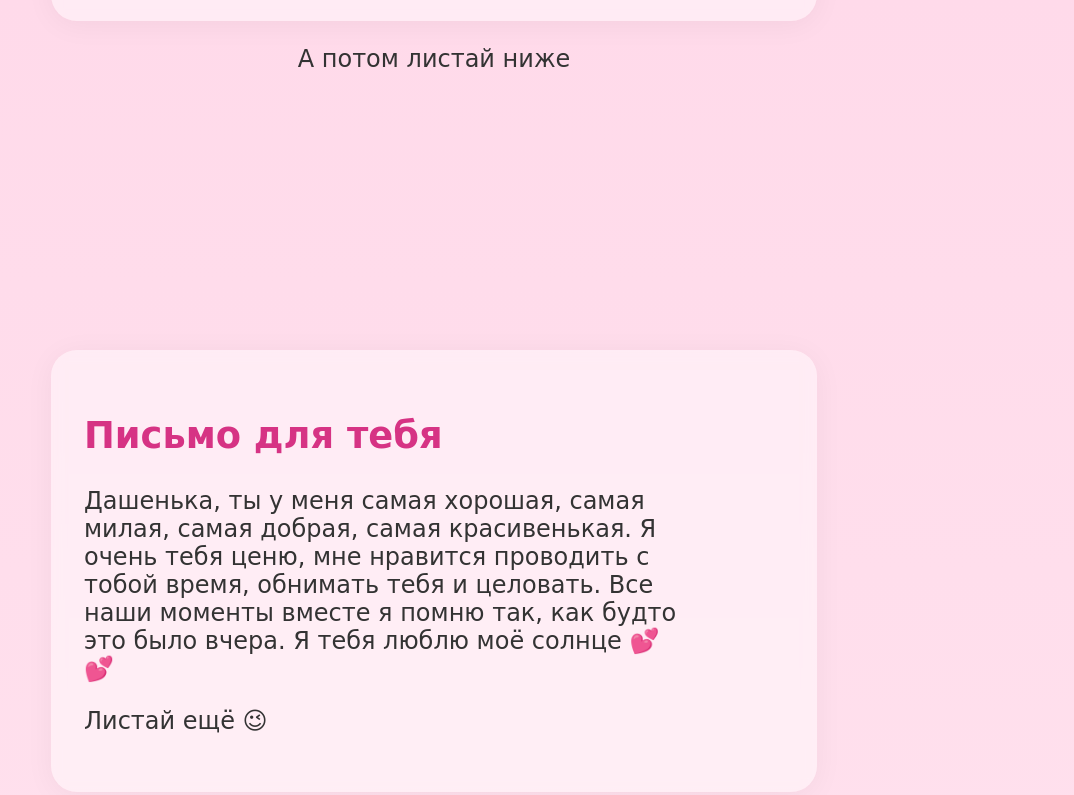
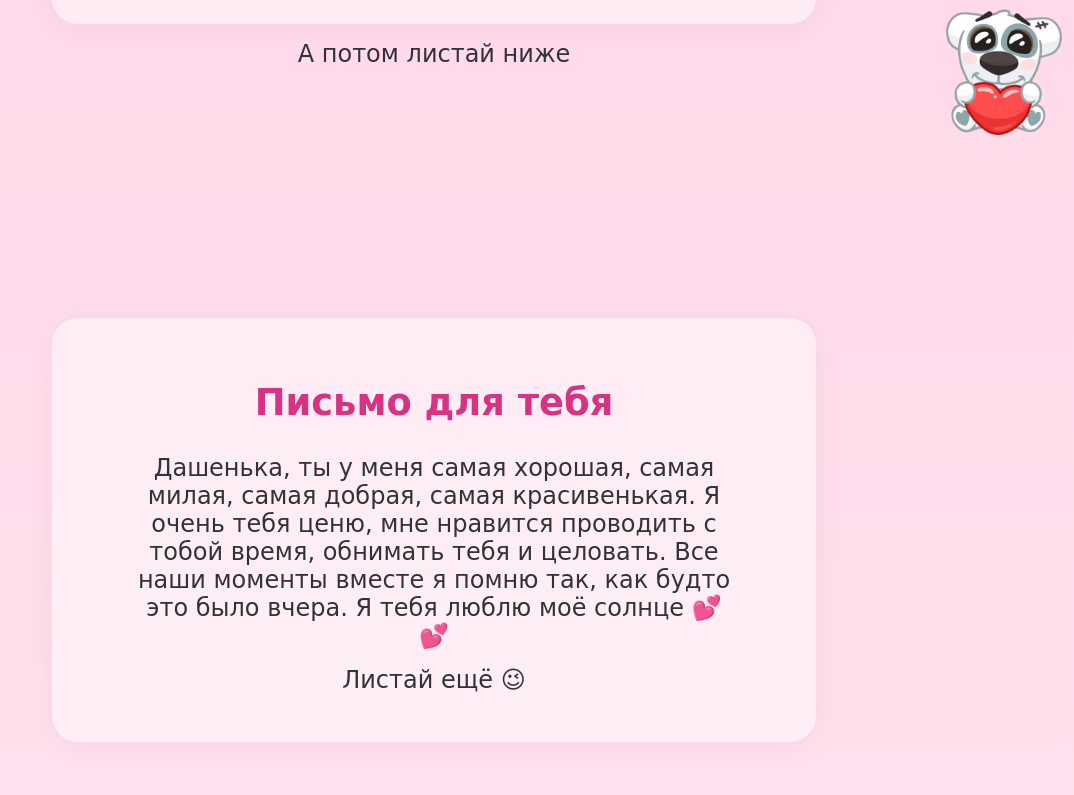
Before and after one commit to kerccv/dlyalubimoy, a plain HTML site: page index.html in a window 1280 px wide. Shown: the part 578-1373 px from the top of the page, without its empty margins (206-1280 px from the left). Drawn offline with Linux system fonts and the light colour scheme; a web font is replaced by a local one.

Commit message:
Add files via upload

```diff
--- a/index.html
+++ b/index.html
@@ -9,7 +9,6 @@
     @import url('https://fonts.googleapis.com/css2?family=Pacifico&display=swap');
     @import url('https://fonts.googleapis.com/css2?family=Neucha&display=swap');
     @import url('https://fonts.googleapis.com/css2?family=Sofia+Sans:ital,wght@0,1..1000;1,1..1000&display=swap');
-    @import url('https://fonts.googleapis.com/css2?family=Special+Gothic+Expanded+One&display=swap');
 
     body {
       margin: 0;
@@ -56,6 +55,8 @@
     .center, .section {
       position: relative;
       z-index: 1;
+      padding: 2rem;
+      text-align: center;
     }
 
     .center {
@@ -64,26 +65,21 @@
       align-items: center;
       justify-content: center;
       min-height: 100vh;
-      text-align: center;
-      padding: 2rem;
     }
 
-    h1 {
-      font-size: 2.7rem;
+    h1, h2 {
       color: #d63384;
       font-family: "Neucha", cursive;
     }
 
-    h2 {
-      font-size: 2.3rem;
-      color: #d63384;
-      font-family: "Neucha", cursive;
-    }
+    h1 { font-size: 2.7rem; }
+    h2 { font-size: 2.3rem; }
 
     p {
       font-size: 1.5rem;
       color: #333;
       max-width: 600px;
+      margin: 1rem auto;
       font-family: "Neucha", cursive;
     }
 
@@ -106,32 +102,62 @@
       box-shadow: 0 4px 10px rgba(0,0,0,0.2);
     }
 
-    .section {
-      padding: 4rem 1rem;
-    }
-
     .letter {
       background: rgba(255, 255, 255, 0.459);
       border-radius: 26px;
       box-shadow: 0 4px 30px rgba(0, 0, 0, 0.048);
       backdrop-filter: blur(6.9px);
-      -webkit-backdrop-filter: blur(7.9px);
-      border: 1px solid rgba(255, 255, 255, 0);
       padding: 2rem;
       max-width: 700px;
       margin: 0 auto;
     }
+
+    .with-sticker {
+      position: relative;
+      overflow: hidden;
+    }
+
+    .sticker-image {
+      position: absolute;
+      width: 120px;
+      opacity: 0;
+      transform: translateY(40px) scale(1.05);
+      transition: opacity 1s ease, transform 1s ease;
+      pointer-events: none;
+      z-index: 2;
+    }
+
+    .with-sticker.visible .sticker-image {
+      opacity: 1;
+      transform: translateY(0px) scale(1.05);
+    }
+
+    .with-sticker[data-sticker="spotty1.png"] .sticker-image {
+      top: 550px;
+      right: 10px;
+    }
+
+    .with-sticker[data-sticker="spotty2.png"] .sticker-image {
+      bottom: -50px;
+      left: 20px;
+    }
+
+    .with-sticker[data-sticker="spotty3.png"] .sticker-image {
+      top: 700px;
+      left: 70%;
+      transform: translateX(-50%) translateY(40px);
+    }
   </style>
 </head>
+
 <body>
-
   <audio id="bgMusic" autoplay loop hidden>
     <source src="cwety.mp3" type="audio/mpeg">
   </audio>
 
   <audio id="clickSound" src="notification.mp3" preload="auto"></audio>
 
-  <div class="center">
+  <div class="center with-sticker" data-sticker="spotty1.png">
     <div class="letter">
       <h1>Ты знаешь как я тебя люблю, моё солнышко?</h1>
       <p>Надеюсь тебе понравился подарочек, я старался! Нажми на кнопочку ниже своими пальчиками!</p>
@@ -140,17 +166,19 @@
     <p>А потом листай ниже</p>
   </div>
 
-  <div class="section">
+  <div class="section with-sticker" data-sticker="spotty2.png">
     <div class="letter">
       <h2>Письмо для тебя</h2>
       <p>
-        Дашенька, ты у меня самая хорошая, самая милая, самая добрая, самая красивенькая. Я очень тебя ценю, мне нравится проводить с тобой время, обнимать тебя и целовать. Все наши моменты вместе я помню так, как будто это было вчера. Я тебя люблю моё солнце 💕💕
+        Дашенька, ты у меня самая хорошая, самая милая, самая добрая, самая красивенькая. Я очень тебя ценю,
+        мне нравится проводить с тобой время, обнимать тебя и целовать. Все наши моменты вместе я помню
+        так, как будто это было вчера. Я тебя люблю моё солнце 💕💕
       </p>
       <p>Листай ещё 😉</p>
     </div>
   </div>
 
-  <div class="center">
+  <div class="center with-sticker" data-sticker="spotty3.png">
     <div class="letter">
       <h2>Нажми для сюрприза ✨</h2>
       <button onclick="randomSurprise()">Кто ты для меня??</button>
@@ -162,6 +190,7 @@
 
   <script>
     document.getElementById("bgMusic").volume = 0.1;
+
     function playClickSound() {
       const clickSound = document.getElementById("clickSound");
       clickSound.currentTime = 0;
@@ -213,6 +242,34 @@
       document.getElementById("surpriseText").innerText = random;
       startHearts();
     }
+
+    document.querySelectorAll('.with-sticker').forEach(section => {
+      const img = document.createElement('img');
+      img.src = section.dataset.sticker;
+      img.classList.add('sticker-image');
+      section.appendChild(img);
+    });
+
+    const observer = new IntersectionObserver(entries => {
+      entries.forEach(entry => {
+        if (entry.isIntersecting) {
+          entry.target.classList.add('visible');
+        } else {
+          entry.target.classList.remove('visible');
+        }
+      });
+    }, {
+      threshold: 0.3
+    });
+
+    document.querySelectorAll('.with-sticker').forEach(el => observer.observe(el));
+
+    window.addEventListener('scroll', () => {
+      document.querySelectorAll('.sticker-image').forEach((img, index) => {
+        const offset = window.scrollY * 0.1;
+        img.style.transform = `translateY(${40 - offset}px) scale(1.05)`;
+      });
+    });
   </script>
 </body>
 </html>
```
Also changed, not shown: spotty1.png (added), spotty2.png (added), spotty3.png (added).
